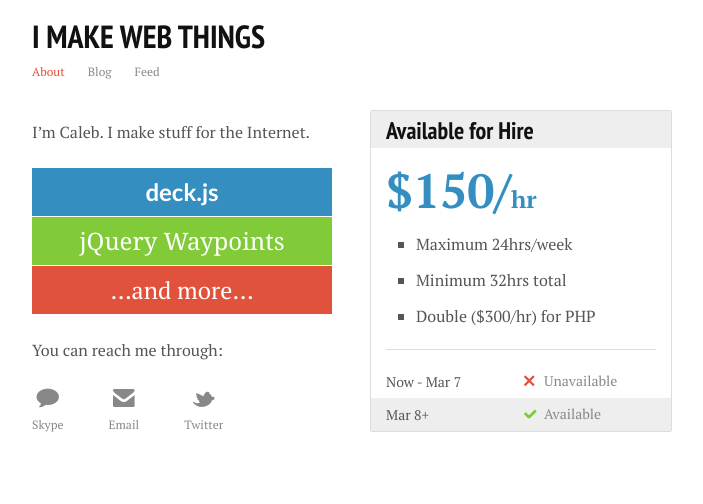
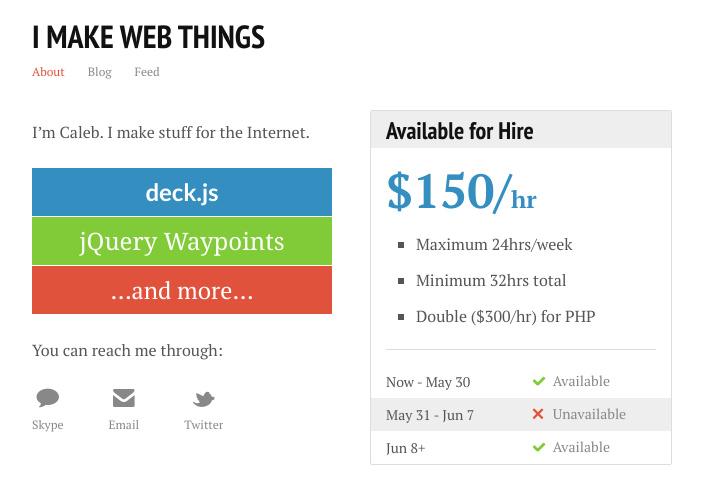
Before and after one commit to imakewebthings/imakewebthings.github.com, a Jekyll site: the page built from index.html, in a window 1280 px wide. Shown: the top 504 px of the page, without its empty margins (288-991 px from the left). Built offline with Jekyll 4.4.1, drawn with Linux system fonts in a browser that asks for light colours.

Commit message:
Update availability

```diff
--- a/index.html
+++ b/index.html
@@ -63,12 +63,17 @@
 
 				<tbody>
 					<tr>
-						<td>Now - Mar 7</td>
+						<td>Now - May 30</td>
+						<td class="available">Available</td>
+					</tr>
+
+					<tr>
+						<td>May 31 - Jun 7</td>
 						<td class="unavailable">Unavailable</td>
 					</tr>
 
 					<tr>
-						<td>Mar 8+</td>
+						<td>Jun 8+</td>
 						<td class="available">Available</td>
 					</tr>
 				</tbody>
```
